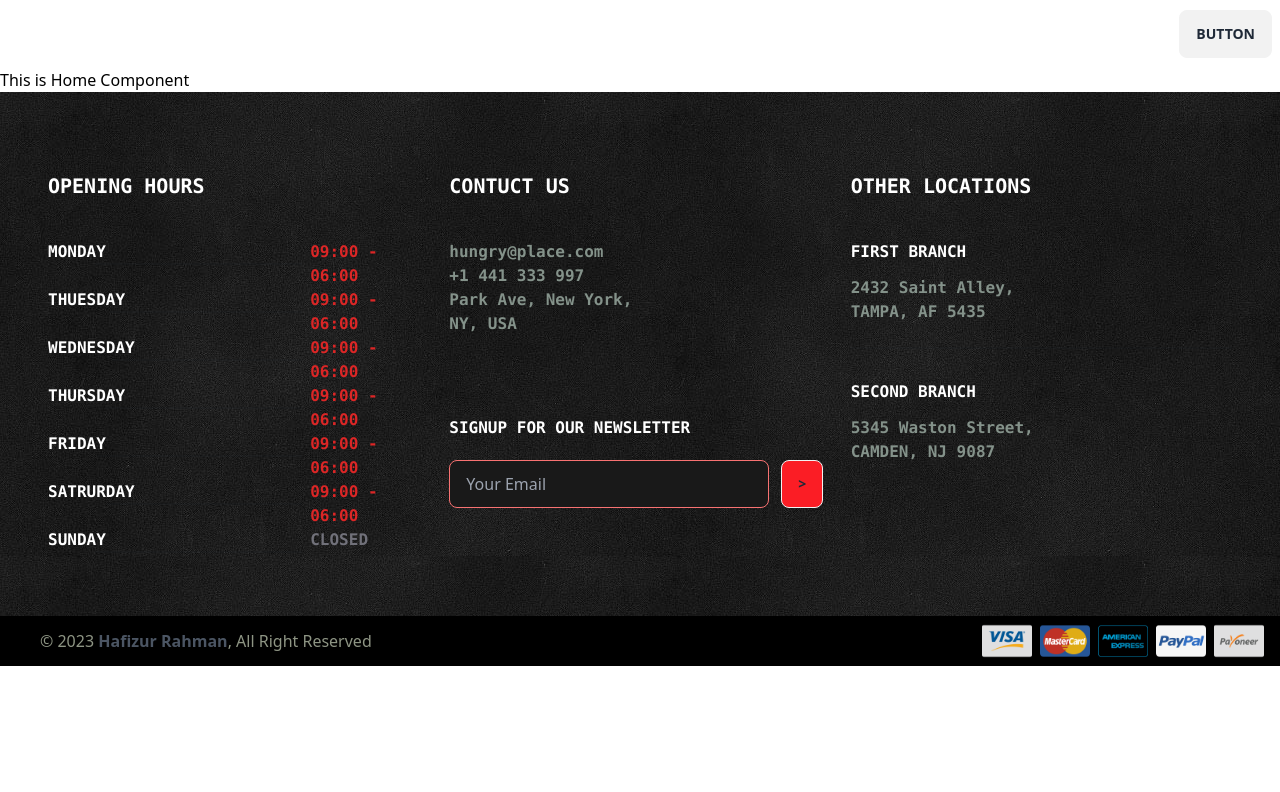
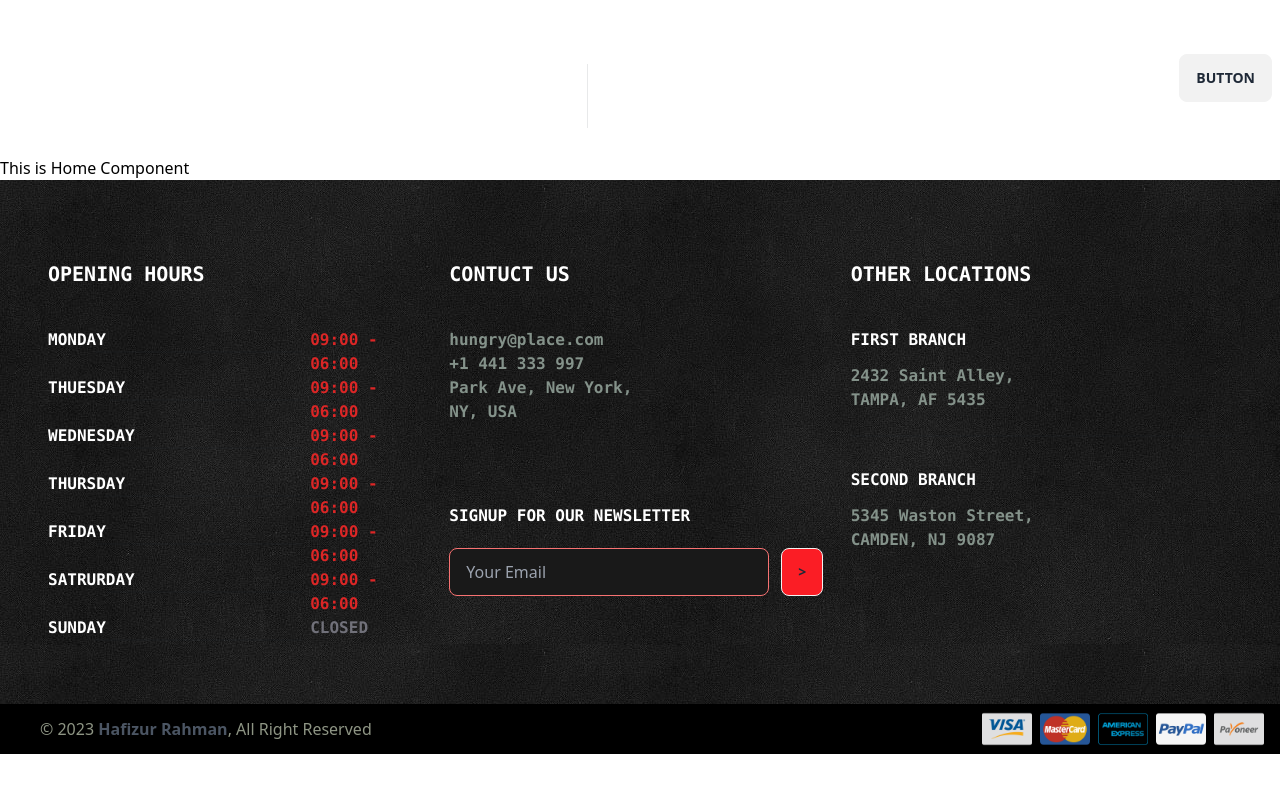
Before and after one commit to Nik7s/hungry-place-restaurant-client, a React (Vite) app: page / in a window 1280 px wide. Shown: the top 792 px of the page. Built offline with nearby package versions, Linux system fonts and the light colour scheme.

Commit message:
Create custom responsive  sub nav menu items

```diff
--- a/src/Pages/Shared/NavBar/NavBar.jsx
+++ b/src/Pages/Shared/NavBar/NavBar.jsx
@@ -1,5 +1,25 @@
 const NavBar = () => {
-  const subNavItems = <></>;
+  const navItems = (
+    <>
+      <li>
+        <a>Item 1</a>
+      </li>
+      <li>
+        <a>Parent</a>
+        <ul className="p-2">
+          <li>
+            <a>Submenu 1</a>
+          </li>
+          <li>
+            <a>Submenu 2</a>
+          </li>
+        </ul>
+      </li>
+      <li>
+        <a>Item 3</a>
+      </li>
+    </>
+  );
   return (
     <div className="navbar bg-base-100 text-white">
       <div className="navbar-start">
@@ -24,35 +44,13 @@
             tabIndex={0}
             className="menu menu-sm dropdown-content mt-3 z-[1] p-2 shadow bg-base-100 rounded-box w-52"
           >
-            <li>
-              <a>Item 1</a>
-            </li>
-            <li>
-              <a>Parent</a>
-              <ul className="p-2">{subNavItems}</ul>
-            </li>
-            <li>
-              <a>Item 3</a>
-            </li>
+            {navItems}
           </ul>
         </div>
         <a className="btn btn-ghost normal-case text-xl">daisyUI</a>
       </div>
       <div className="navbar-center hidden lg:flex">
-        <ul className="menu menu-horizontal px-1">
-          <li>
-            <a>Item 1</a>
-          </li>
-          <li tabIndex={0}>
-            <details>
-              <summary>Parent</summary>
-              <ul className="p-2">{subNavItems}</ul>
-            </details>
-          </li>
-          <li>
-            <a>Item 3</a>
-          </li>
-        </ul>
+        <ul className="menu menu-horizontal px-1">{navItems}</ul>
       </div>
       <div className="navbar-end">
         <a className="btn">Button</a>
```
